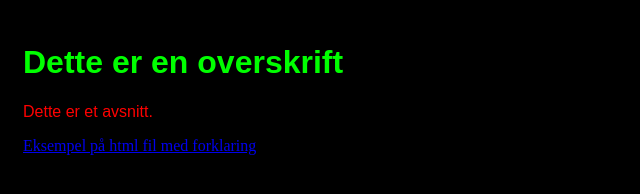
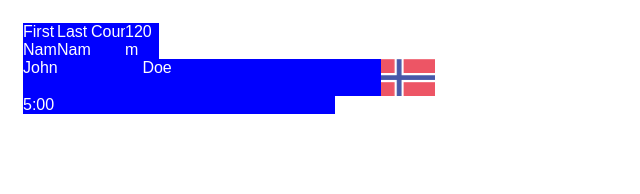
Before and after one commit to kjartan/apnea, a plain HTML site: page index.html in a window 1280 px wide. Shown: the whole page, without its empty margins (0-640 px from the left). Drawn offline with Linux system fonts and the light colour scheme; a web font is replaced by a local one.

Commit message:
nye bilde og et forsøk på flex

```diff
--- a/css/style.css
+++ b/css/style.css
@@ -1,17 +1,20 @@
-@import url('https://fonts.googleapis.com/css2?family=Recursive:wght@300;400;500;600;700;800;900&display=swap');
+@import url("https://fonts.googleapis.com/css2?family=Recursive:wght@300;400;500;600;700;800;900&display=swap");
 body {
-    background-color: rgb(0, 0, 0);
-    padding-left: 15px;
-    padding-top: 15px;
+  background-color: rgba(0, 0, 0, 0);
+  padding-left: 15px;
+  padding-top: 15px;
 }
 
-h1 {
-    color: rgb(0, 255, 0);
-    font-family: 'Recursive', sans-serif;
-    font-weight: 900;
+header,
+.contestant-container-row {
+  display: flex; /* aligns all child elements (flex items) in a row */
+  width: 33%;
 }
 
-p {
-    color: red;
-    font-family: 'Recursive', sans-serif;
+.contestant-container-col {
+  flex: 1; /* distributes space on the line equally among items */
+  width: 25%;
+  color: rgb(255, 255, 255);
+  background-color: rgb(0, 0, 255);
+  font-family: "Recursive", sans-serif;
 }
--- a/index.html
+++ b/index.html
@@ -2,15 +2,29 @@
 <html lang="en">
 <head>
   <meta charset="UTF-8">
-    <meta name="viewport" content="width=device-width, initial-scale=1.0">
-    <meta http-equiv="X-UA-Compatible" content="ie=edge">
   <title>Apnea overlay</title>
   <link rel="stylesheet" href="css/style.css">
+  <link rel="javascript" href="js/index.js">
 </head>
+
 <body>
-	  <script src="js/index.js"></script>
-     <h1>Dette er en overskrift</h1>
-    <p>Dette er et avsnitt.</p>
-    <a href="https://www.freecodecamp.org/news/basic-html5-template-boilerplate-code-example/">Eksempel på html fil med forklaring</a>
+  <section>
+    <header>
+      <div class="contestant-container-row">
+        <div class="contestant-container-col">First Name</div>
+        <div class="contestant-container-col">Last Name</div>
+        <div class="contestant-container-col">Country</div>
+        <div class="contestant-container-col">120 m</div>
+      </div>
+    </header>
+    <div class="contestant-container-row">
+      <div class="contestant-container-col">John</div>
+      <div class="contestant-container-col">Doe</div>
+      <div class="contestant-container-col"></div><img src="img/flags/no.png" width="54px" height="37px" alt="Norway">
+    </div>
+    <div class="contestant-container-col">5:00</div>
+    </div>
+  </section>
 </body>
+
 </html>
```
Also changed, not shown: img/flags/dk.png (added), img/flags/gr.png (added), img/flags/is.png (added), img/flags/no.png (added), img/flags/se.png (added), 1 other file. Lines whose indentation alone changed are shown as unchanged.
